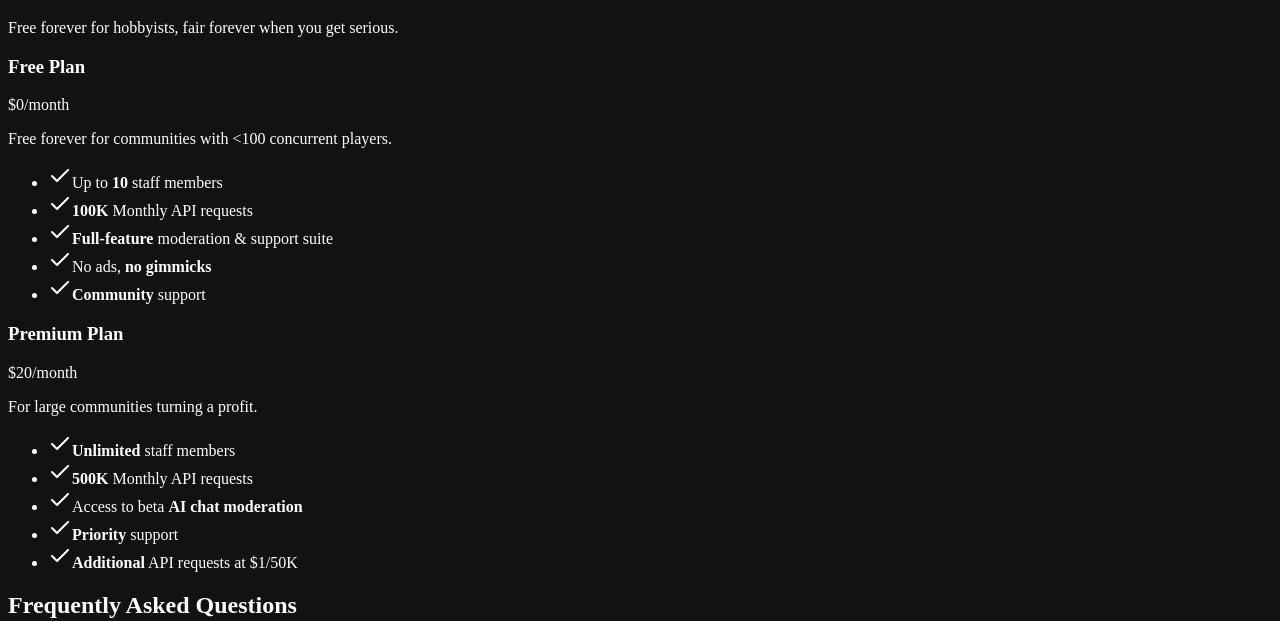
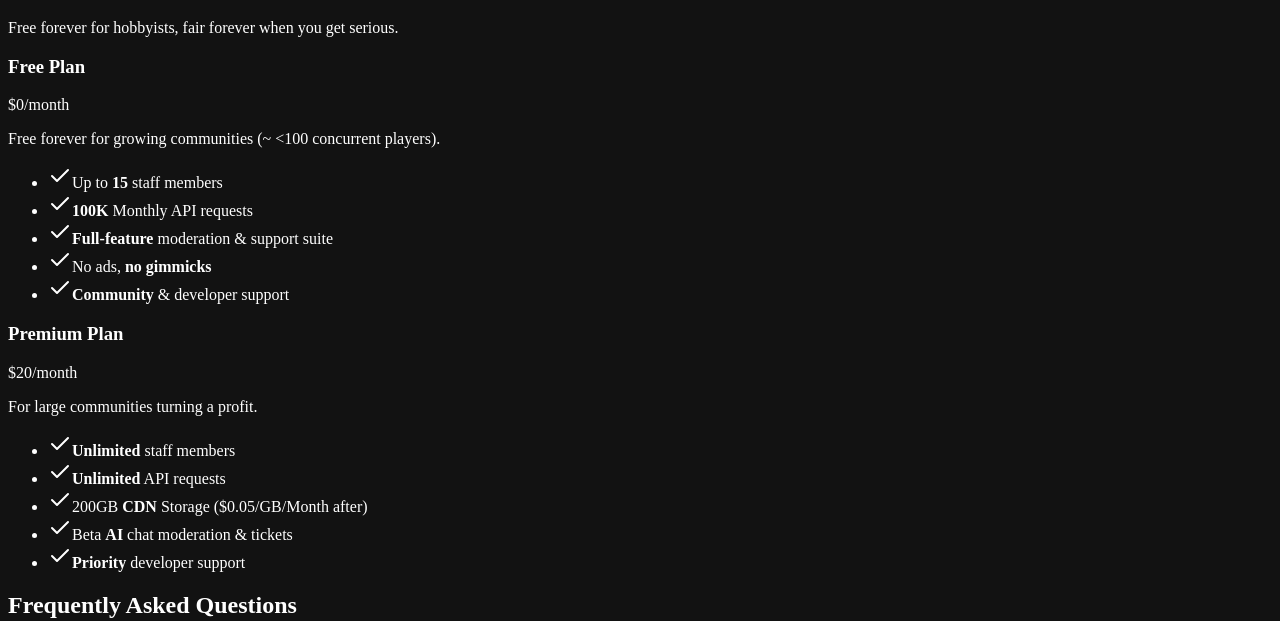
Before and after one commit to bongbong-com/modl-landing, a React (Vite) app in the folder client/: page / in a window 1280 px wide. Shown: the part 10347-10968 px from the top of the page. Built offline with nearby package versions, Linux system fonts and the light colour scheme.

Commit message:
Update PricingSection.tsx

```diff
--- a/client/src/components/home/PricingSection.tsx
+++ b/client/src/components/home/PricingSection.tsx
@@ -4,19 +4,19 @@ import { Check } from "lucide-react";
 import { Button } from "modl-shared-web/components/ui/button";
 
 const freePlanFeatures = [
-  "Up to 10 staff members",
+  "Up to 15 staff members",
   "100K Monthly API requests",
   "Full-feature moderation & support suite",
   "No ads, no gimmicks",
-  "Community support"
+  "Community & developer support"
 ];
 
 const premiumPlanFeatures = [
   "Unlimited staff members",
-  "500K Monthly API requests",
-  "Access to beta AI chat moderation",
-  "Priority support",
-  "Additional API requests at $1/50K"
+  "Unlimited API requests",
+  "200GB CDN Storage ($0.05/GB/Month after)",
+  "Beta AI chat moderation & tickets",
+  "Priority developer support",
 ];
 
 export default function PricingSection() {
@@ -60,7 +60,7 @@ export default function PricingSection() {
                 <span className="text-4xl font-bold">$0</span>
                 <span className="text-muted-foreground ml-2">/month</span>
               </div>
-              <p className="mt-4 text-muted-foreground">Free forever for communities with &lt;100 concurrent players.</p>
+              <p className="mt-4 text-muted-foreground">Free forever for growing communities (~ &lt;100 concurrent players).</p>
 
               <ul className="mt-6 space-y-4">
                 {freePlanFeatures.map((feature, index) => (
@@ -73,7 +73,7 @@ export default function PricingSection() {
                     transition={{ duration: 0.3, delay: 0.1 + (index * 0.05) }}
                   >
                     <Check className="text-green-500 mt-1 mr-2" />
-                    <span dangerouslySetInnerHTML={{ __html: feature.replace(/\b(10|100K|Full-feature|no gimmicks|Community)\b/g, '<b>$1</b>') }}></span>
+                    <span dangerouslySetInnerHTML={{ __html: feature.replace(/\b(15|100K|Full-feature|no gimmicks|Community)\b/g, '<b>$1</b>') }}></span>
                   </motion.li>
                 ))}
               </ul>
@@ -107,7 +107,7 @@ export default function PricingSection() {
                     transition={{ duration: 0.3, delay: 0.2 + (index * 0.05) }}
                   >
                     <Check className="text-green-500 mt-1 mr-2" />
-                    <span dangerouslySetInnerHTML={{ __html: feature.replace(/\b(Unlimited|500K|AI chat moderation|Priority|Additional)\b/g, '<b>$1</b>') }}></span>
+                    <span dangerouslySetInnerHTML={{ __html: feature.replace(/\b(Unlimited|AI|Priority|CDN)\b/g, '<b>$1</b>') }}></span>
                   </motion.li>
                 ))}
               </ul>
```
